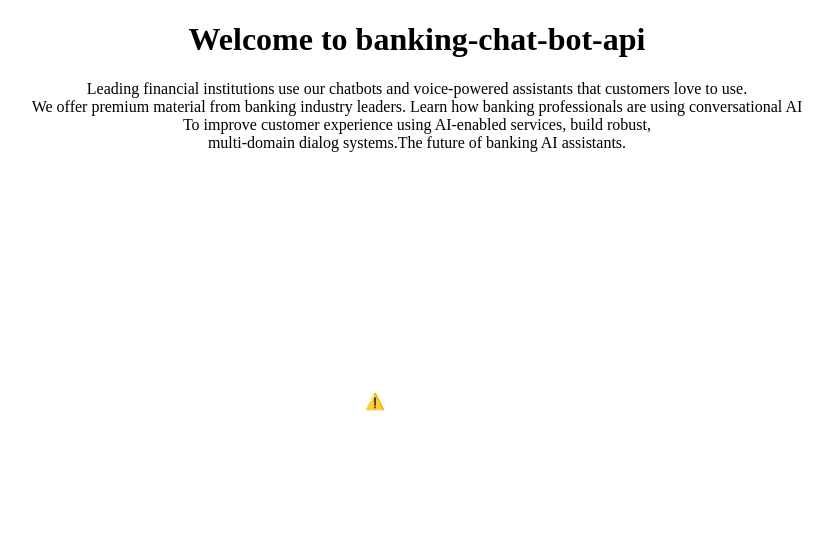
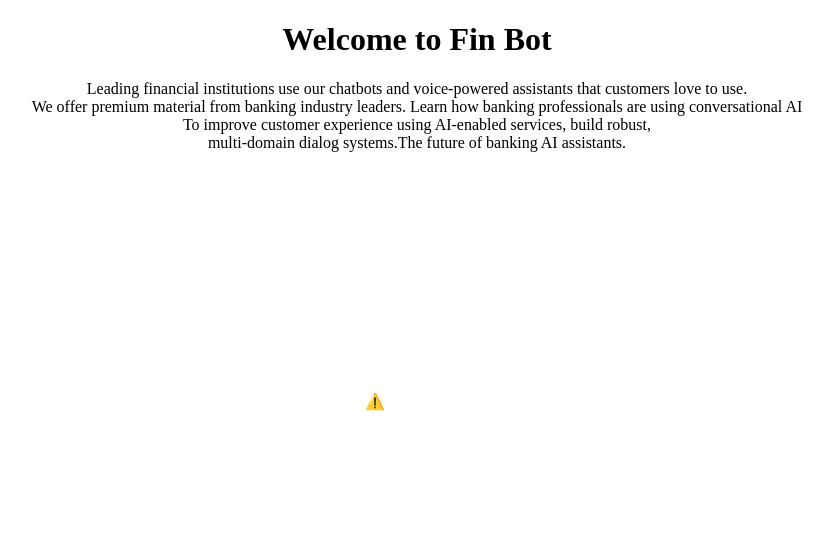
Before and after one commit to Jacksonngabonziza/Fin-Bot-dev.github.io, a plain HTML site: page index.html in a window 1280 px wide. Shown: the whole page, without its empty margins (223-1056 px from the left). Drawn offline with nearby package versions, Linux system fonts and the light colour scheme; no server answers.

Commit message:
Update index.html

```diff
--- a/index.html
+++ b/index.html
@@ -6,7 +6,7 @@
   </head>
 
 <body style=text-align:center>
-  <p style=text-align:center><h1 >Welcome to banking-chat-bot-api</h1></p>
+  <p style=text-align:center><h1 >Welcome to Fin Bot</h1></p>
     <p style=margin:10px 5px 15px 20px> Leading financial institutions use our chatbots and voice-powered assistants
       that customers love to use.</br>
     We offer premium material from banking industry leaders. Learn how banking professionals are using conversational AI </br>
```
